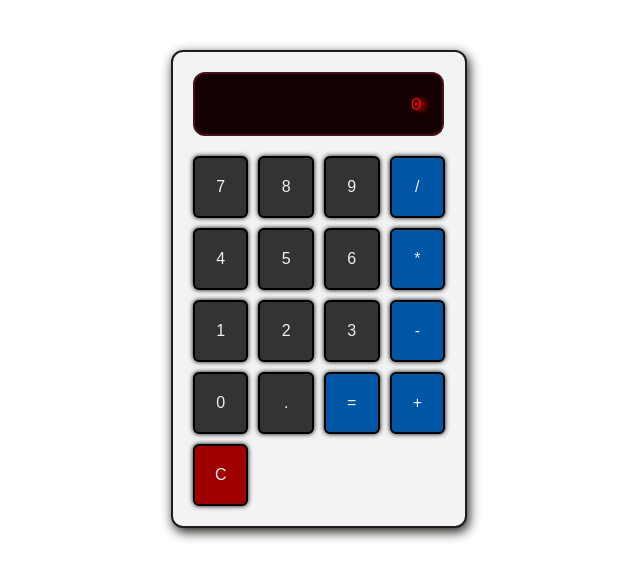
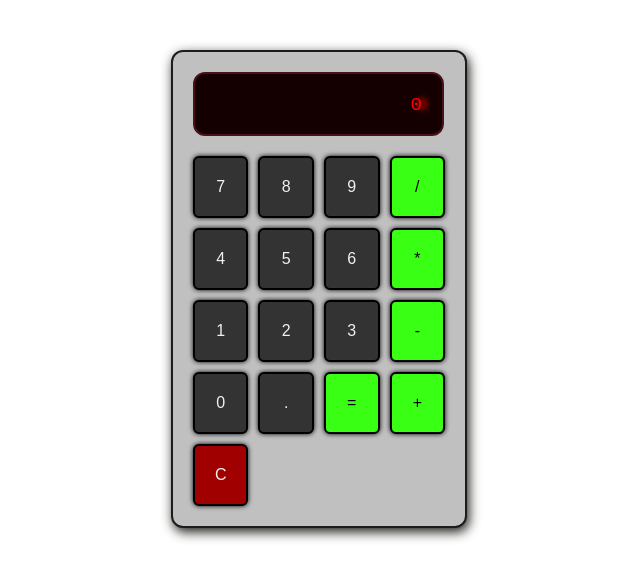
Before and after one commit to zalbright90/digit-wizard, a plain HTML site: page index.html in a window 1280 px wide. Shown: the whole page, without its empty margins (321-961 px from the left). Drawn offline with Linux system fonts and the light colour scheme.

Commit message:
Change palette

```diff
--- a/style.css
+++ b/style.css
@@ -5,7 +5,7 @@
     border: 2px solid #1b1d18;
     border-radius: 12px;
     box-shadow: 2px 4px 12px #1b1d18;
-    background-color: #f2f4f3;
+    background-color: #C0C0C0;
 }
 
 .display {
@@ -25,7 +25,7 @@
     font-family: 'Courier New', Courier, monospace;
     margin: 10px;
     color: #ff0000;
-    text-shadow: 5px 1px 5px #ff0000;
+    text-shadow: 6px 0px 5px #ff0000;
     font-size: 1.2em;
 }
 
@@ -40,7 +40,7 @@ button {
     padding: 20px;
     font-size: 1em;
     cursor: pointer;
-    border: 2px solid black;
+    border: 2px solid #000;
     border-radius: 6px;
     background-color: #333;
     color: #f1f1f1;
@@ -48,11 +48,12 @@ button {
 }
 
 button:hover {
-    background-color: #495041;
+    background-color: #6A0DAD;
 }
 
 .operator, .equals {
-    background-color: #0055a5;
+    background-color: #39FF14;
+    color: #000
 }
 
 .clear {
```
